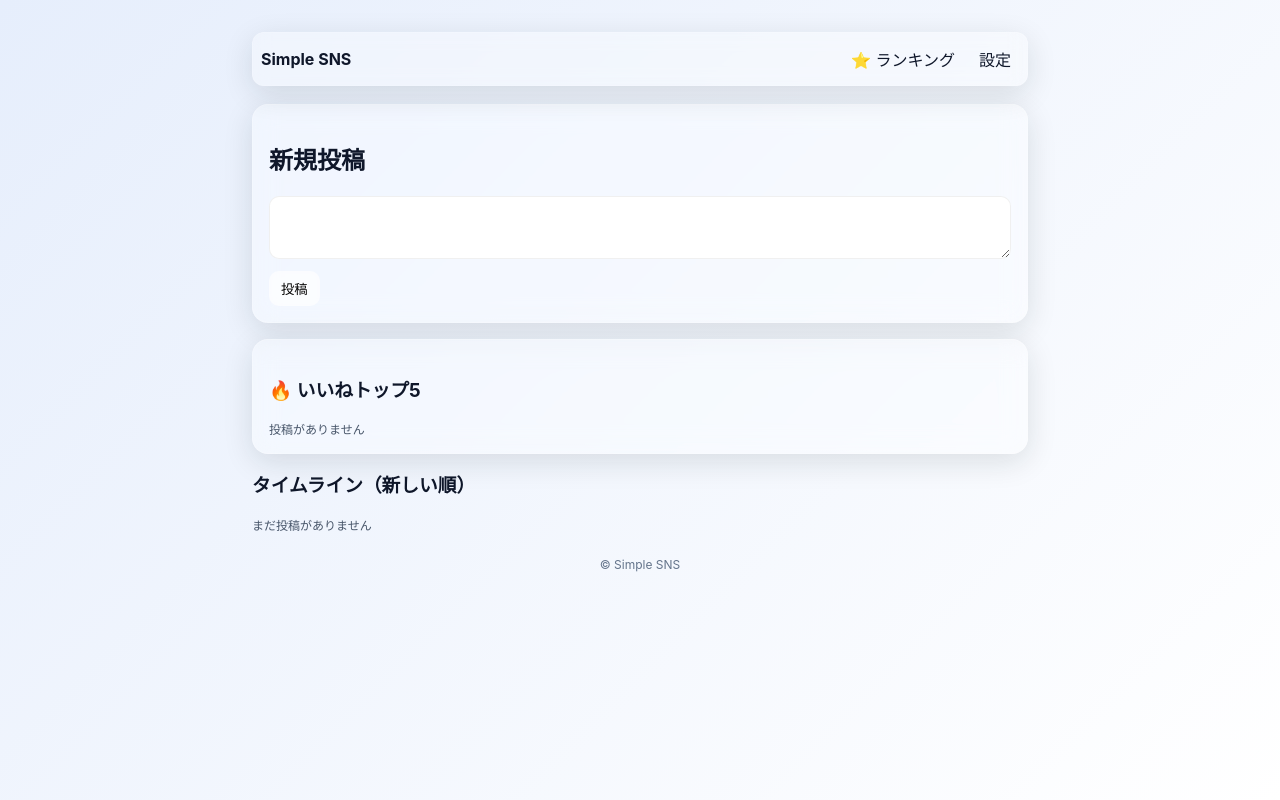
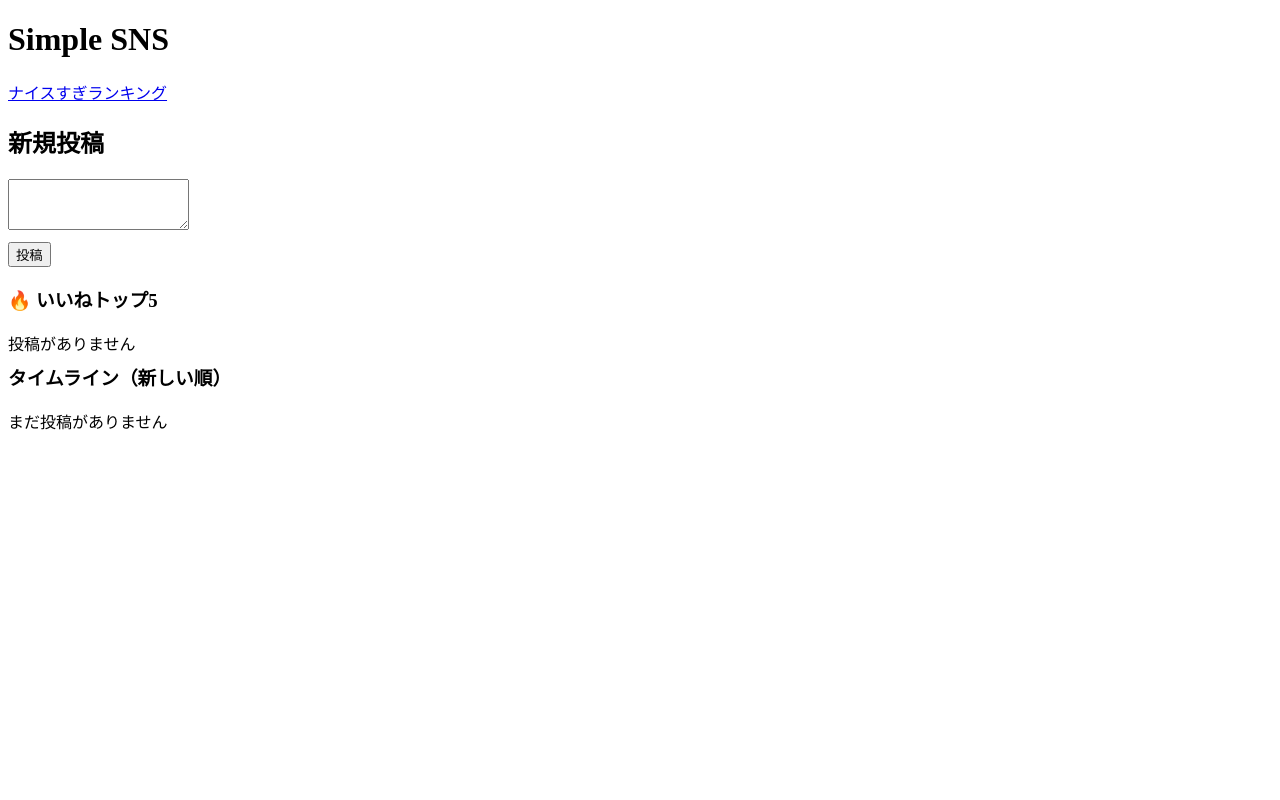
Before and after one commit to to9kuru/simple-sns, a Next.js app: page / in a window 1280 px wide. Built offline with nearby package versions, Linux system fonts and the light colour scheme.

Commit message:
Update layout.js

```diff
--- a/app/layout.js
+++ b/app/layout.js
@@ -1,5 +1,3 @@
-import "./globals.css";
-
 export const metadata = {
   title: "Simple SNS",
 };
@@ -7,23 +5,18 @@ export const metadata = {
 export default function RootLayout({ children }) {
   return (
     <html lang="ja">
-      <body>
-        <div className="container">
-          <header className="header">
-            <div className="glass glass-sm header-inner">
-              <a href="/" style={{ fontWeight: 700 }}>Simple SNS</a>
-              <div className="row">
-                <a href="/ranking" style={{ padding: "6px 8px" }}>⭐ ランキング</a>
-                <a href="/settings" style={{ padding: "6px 8px" }}>設定</a>
-              </div>
-            </div>
+      <body className="bg-gradient-to-b from-[#dfe9f3] to-[#ffffff] min-h-screen p-4">
+        <div className="max-w-xl mx-auto">
+          <header className="flex justify-between items-center mb-6">
+            <h1 className="text-2xl font-bold">Simple SNS</h1>
+            <a
+              href="/ranking"
+              className="px-3 py-1 rounded-xl backdrop-blur-md bg-white/30 border border-white/20 shadow"
+            >
+              ナイスすぎランキング
+            </a>
           </header>
-
-          <main>{children}</main>
-
-          <footer className="center">
-            <div style={{ marginTop: 20 }}>© Simple SNS</div>
-          </footer>
+          {children}
         </div>
       </body>
     </html>
```
